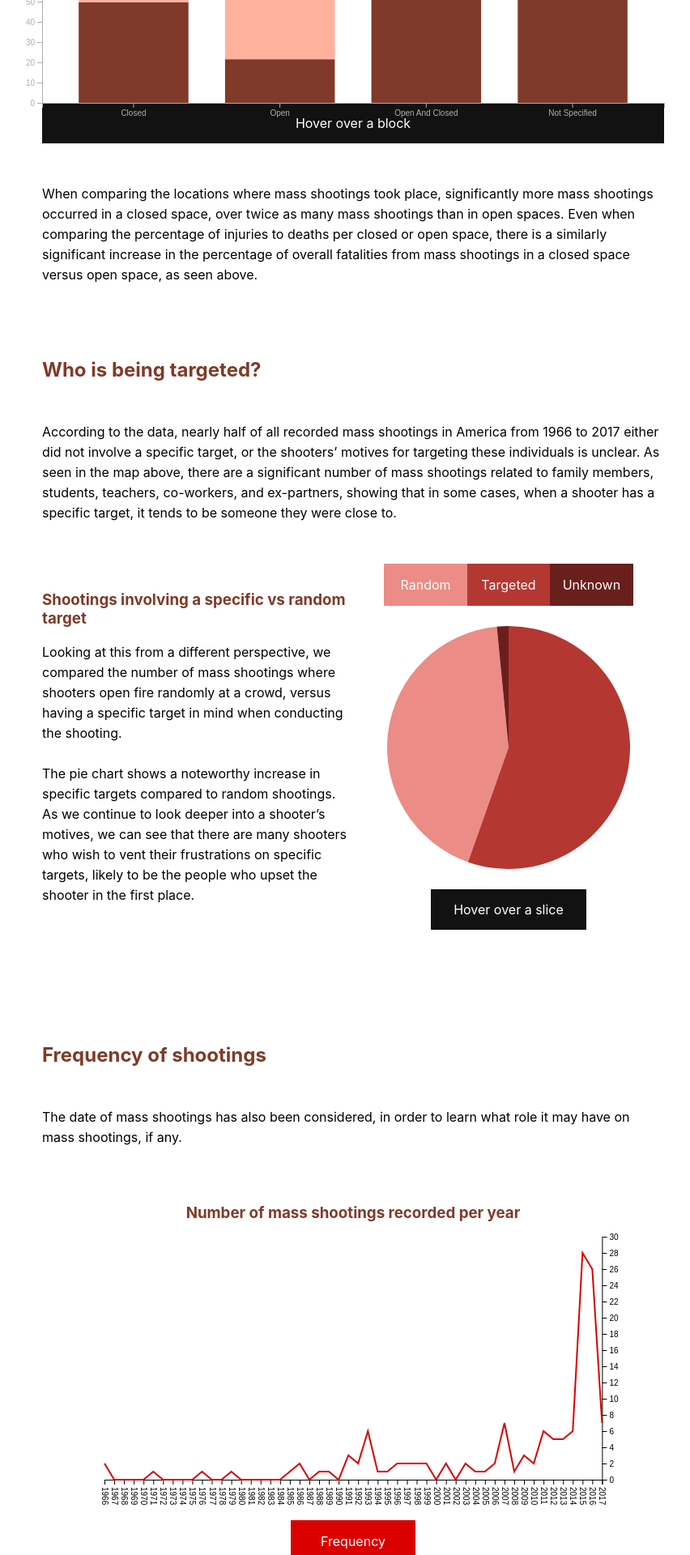
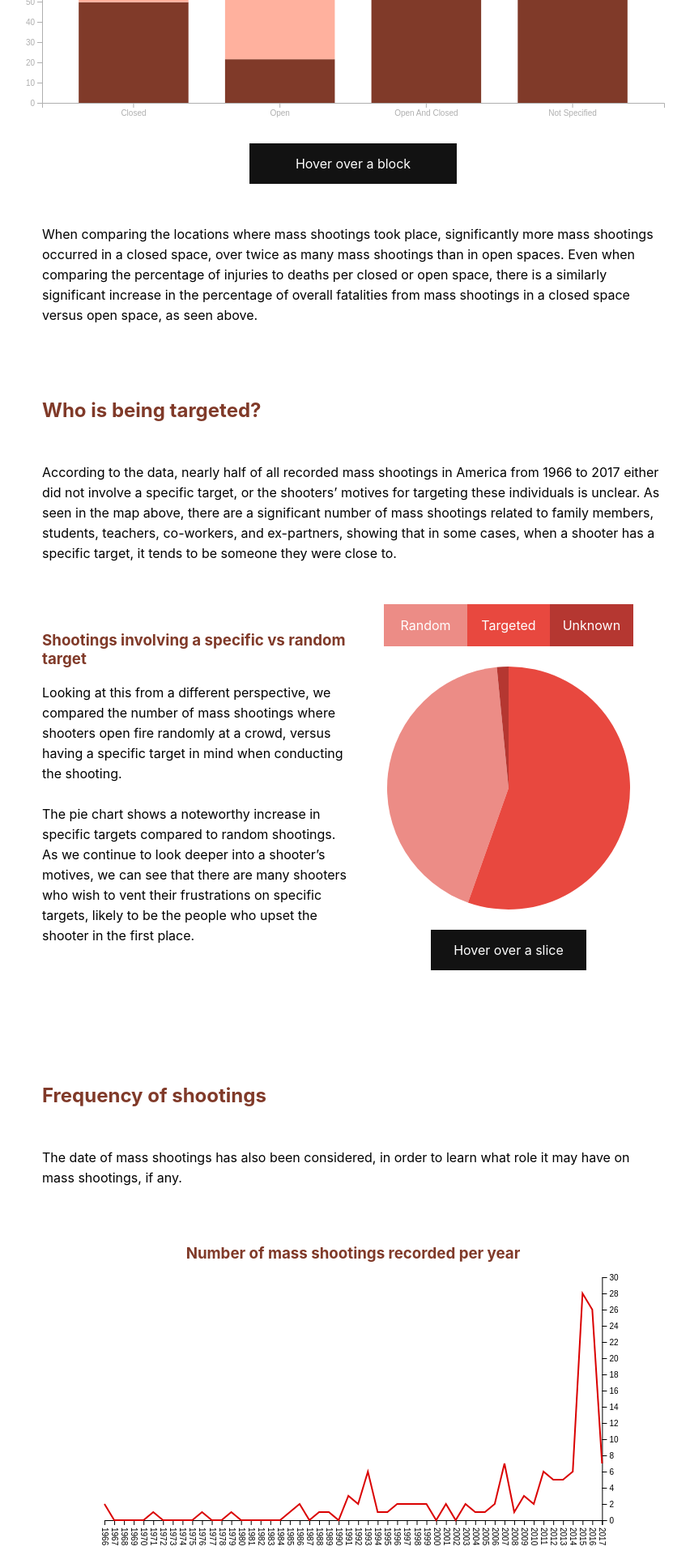
Before and after one commit to italiaiello/info-vis, a React (Create React App) app: page / in a window 1280 px wide. Shown: the part 1840-3760 px from the top of the page at 81% size, without its empty margins (204-1056 px from the left). Built offline with nearby package versions, Linux system fonts and the light colour scheme.

Commit message:
added hover effect to stacked bar graph

```diff
--- a/src/App.css
+++ b/src/App.css
@@ -295,6 +295,11 @@ svg .country:hover {
   margin-bottom: 50px;
 }
 
+.stackedGraph .tooltipBox {
+  width: 20%;
+  margin-top: 50px;
+}
+
   /* Checkboxes */
 
 .fields {
--- a/src/components/LineGraph/LineGraph.js
+++ b/src/components/LineGraph/LineGraph.js
@@ -1,7 +1,5 @@
 import React, { useRef, useEffect } from 'react';
 import {  select, line, axisBottom, axisRight, scaleLinear } from 'd3';
-
-import Legend from '../Legend/Legend'
 
 import { useResizeObserver } from '../../hooks/useResizeObserver'
 
@@ -69,6 +67,7 @@ const LineGraph = ({ lineGraphData, yAxisMax, reverseData, xAxisFontSize }) => {
         .data([values])
         .join("path")
         .attr("class", "line")
+        .on("mouseenter", value => console.log(value))
         .attr("d", myLine)
         .attr("fill", "none")
         .attr("stroke", "#DA0000")
@@ -84,7 +83,6 @@ const LineGraph = ({ lineGraphData, yAxisMax, reverseData, xAxisFontSize }) => {
                 <g className="y-axis" />
             </svg>
         </div>
-        <Legend keys={["frequency"]} colors={["#DA0000"]} />
         <div id="lineTooltip" className="tooltip">
             <p id="pointInfo"></p>
         </div>
--- a/src/components/PieChart/PieChart.js
+++ b/src/components/PieChart/PieChart.js
@@ -44,7 +44,7 @@ const PieChart = ({ chartId, chartAlign, pieChartData, innerRadius, outerRadius
         const colorScale = scaleOrdinal()
             .domain(pieChartValues)
             // Change colors here
-            .range(["#EC8C86", "#B53731", "#69201C"]);
+            .range(["#EC8C86", "#E8483F", "#B53731"]);
 
         // Creating the pie chart
         svg
@@ -93,7 +93,7 @@ const PieChart = ({ chartId, chartAlign, pieChartData, innerRadius, outerRadius
                 // Selects the slice we are currently hovering over and change the color
                 svg
                     .select(`.value${data.value}`)
-                    .attr("fill", "#E8483F")
+                    .attr("fill", "#69201C")
 
             })
             .on("mouseleave", (data) => {
@@ -108,7 +108,7 @@ const PieChart = ({ chartId, chartAlign, pieChartData, innerRadius, outerRadius
 
     return (
     <article className="graph pieChart">
-        <Legend keys={pieChartKeys} colors={["#EC8C86", "#B53731", "#69201C"]} />
+        <Legend keys={pieChartKeys} colors={["#EC8C86", "#E8483F", "#B53731"]} />
         <div ref={wrapperRef}>
             <svg ref={pieChartRef}></svg>
         </div>
--- a/src/components/StackedBarGraph/StackedBarGraph.js
+++ b/src/components/StackedBarGraph/StackedBarGraph.js
@@ -70,7 +70,17 @@ const StackedBarGraph = ({ stackedBarGraphData, keys, colors }) => {
             .data(layer => layer)
             .join("rect")
             .attr("class", "dataRect")
-            .on("mouseenter", layer => console.log(layer))
+            .on("mouseenter", layer => {
+                const value = parseFloat(layer[1] - layer[0], 2)
+                const text = document.getElementById("stackedTooltipText")
+                text.textContent = layer[0] === 0
+                                    ? `${Number(value.toFixed(2))} Fatalities`
+                                    : `${Number(value.toFixed(2))} Injured`
+            })
+            .on("mouseleave", layer => {
+                const text = document.getElementById("stackedTooltipText")
+                text.textContent = 'Hover over a block'
+            })
             .attr("x", sequence => xScale(sequence.data.space))
             .attr("width", xScale.bandwidth())
             .attr("y", sequence => yScale(sequence[1]))
```
